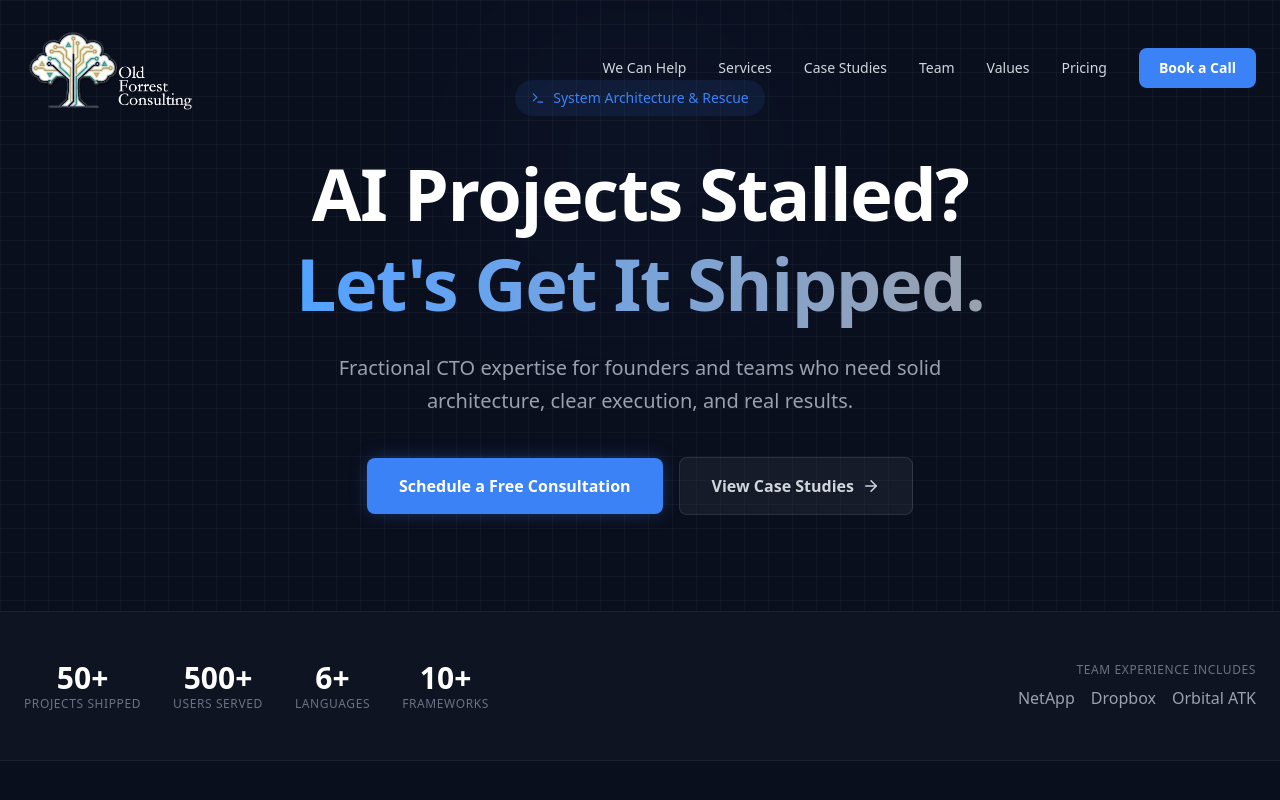
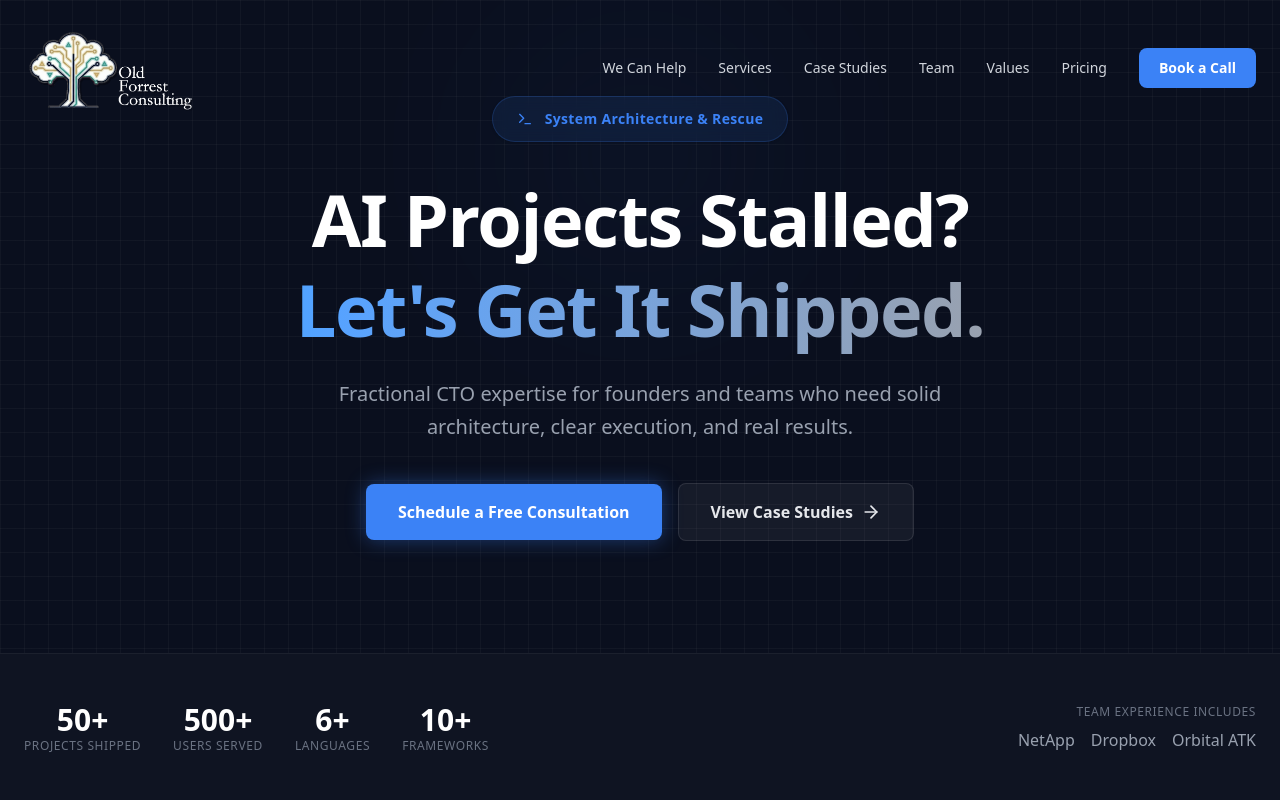
Before and after one commit to thegian7/OldForrestConsulting, a Next.js app: page / in a window 1280 px wide. Shown: the top 800 px of the page. Built offline with nearby package versions, Linux system fonts and the light colour scheme.

Commit message:
Polish Hero section badge and improve button interactions

```diff
--- a/components/Hero.tsx
+++ b/components/Hero.tsx
@@ -6,7 +6,7 @@ import Link from "next/link";
 
 export default function Hero() {
     return (
-        <section className="relative min-h-screen lg:min-h-[600px] flex items-center justify-center overflow-hidden pt-32 md:pt-20 py-24">
+        <section className="section-even relative min-h-screen lg:min-h-[600px] flex items-center justify-center overflow-hidden pt-32 md:pt-20 py-20 md:py-28">
             {/* Background Elements */}
             <div className="absolute inset-0 z-0">
                 <div className="absolute inset-0 bg-[linear-gradient(to_right,#80808012_1px,transparent_1px),linear-gradient(to_bottom,#80808012_1px,transparent_1px)] bg-[size:24px_24px]"></div>
@@ -18,10 +18,10 @@ export default function Hero() {
                     initial={{ opacity: 0, y: 20 }}
                     animate={{ opacity: 1, y: 0 }}
                     transition={{ duration: 0.5 }}
-                    className="inline-flex items-center gap-2 px-4 py-2 rounded-full bg-primary/10 text-sm text-primary font-medium mb-8"
+                    className="inline-flex items-center gap-3 px-6 py-3 rounded-full bg-primary/10 border border-primary/20 backdrop-blur-sm text-sm text-primary font-semibold mb-8 mt-4 shadow-sm"
                 >
-                    <Terminal size={14} />
-                    <span>System Architecture & Rescue</span>
+                    <Terminal size={16} className="shrink-0" />
+                    <span className="tracking-wide">System Architecture & Rescue</span>
                 </motion.div>
 
                 <motion.h1
@@ -54,16 +54,16 @@ export default function Hero() {
                 >
                     <Link
                         href="#contact"
-                        className="w-full sm:w-auto px-8 py-4 text-base font-semibold text-white bg-primary hover:bg-blue-600 rounded-lg transition-all shadow-[0_0_20px_-5px_rgba(59,130,246,0.5)] hover:shadow-[0_0_25px_-5px_rgba(59,130,246,0.6)]"
+                        className="w-full sm:w-auto px-8 py-4 text-base font-semibold text-white bg-primary hover:bg-[#2563eb] hover:scale-[1.02] rounded-lg transition-all duration-200 shadow-[0_0_20px_rgba(59,130,246,0.4)] hover:shadow-[0_0_30px_rgba(59,130,246,0.6)] focus-visible:outline-2 focus-visible:outline-primary focus-visible:outline-offset-2"
                     >
                         Schedule a Free Consultation
                     </Link>
                     <Link
                         href="#case-studies"
-                        className="w-full sm:w-auto px-8 py-4 text-base font-semibold text-gray-300 bg-white/5 border border-white/10 hover:bg-white/10 rounded-lg transition-all flex items-center justify-center gap-2 group"
+                        className="w-full sm:w-auto px-8 py-4 text-base font-semibold text-gray-200 bg-white/5 border border-white/10 hover:bg-white/10 hover:border-white/20 rounded-lg transition-all duration-200 flex items-center justify-center gap-2 group focus-visible:outline-2 focus-visible:outline-white/50 focus-visible:outline-offset-2"
                     >
                         View Case Studies
-                        <ArrowRight size={18} className="group-hover:translate-x-1 transition-transform" />
+                        <ArrowRight size={20} className="group-hover:translate-x-1 transition-transform" />
                     </Link>
                 </motion.div>
             </div>
```
